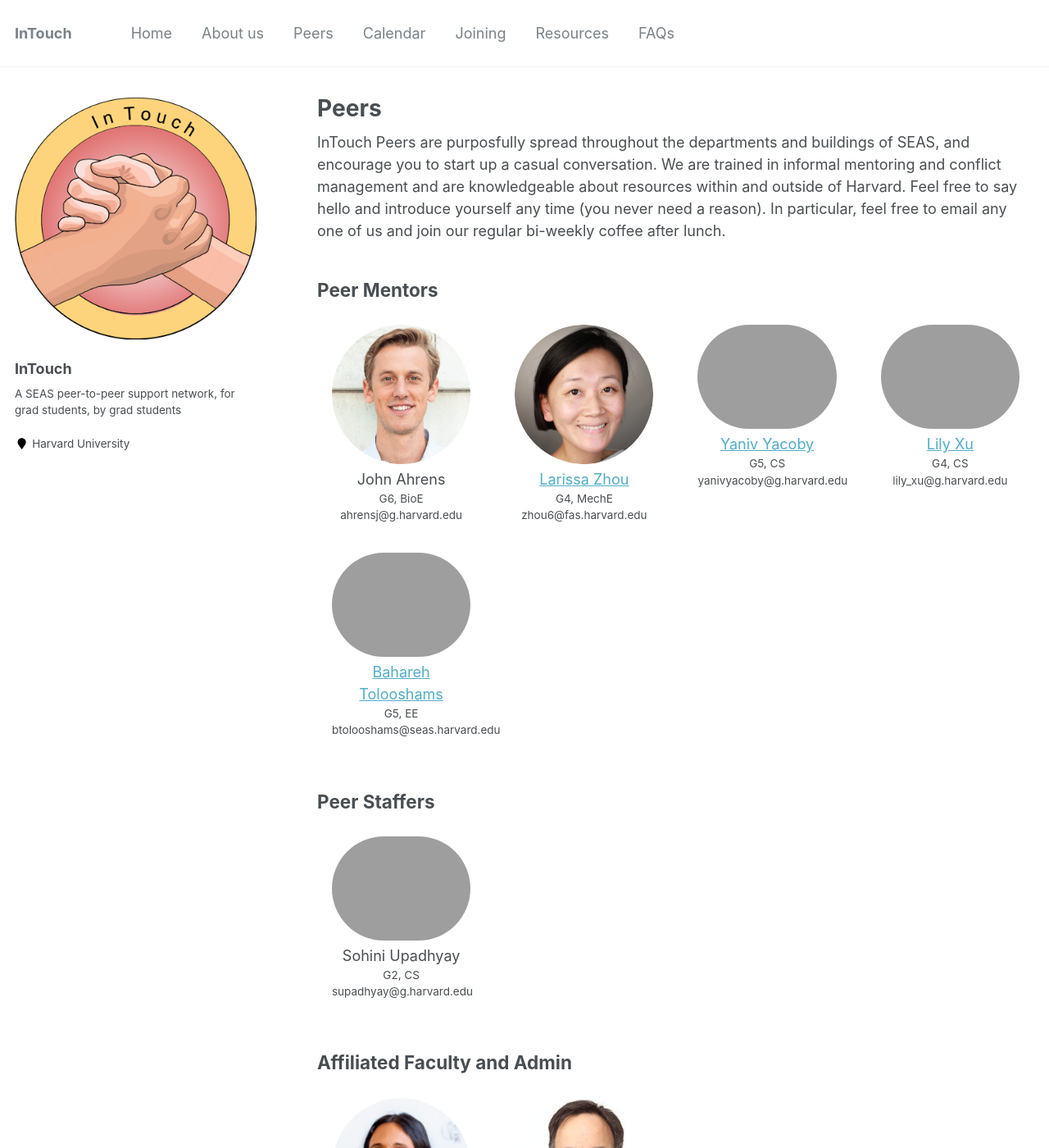
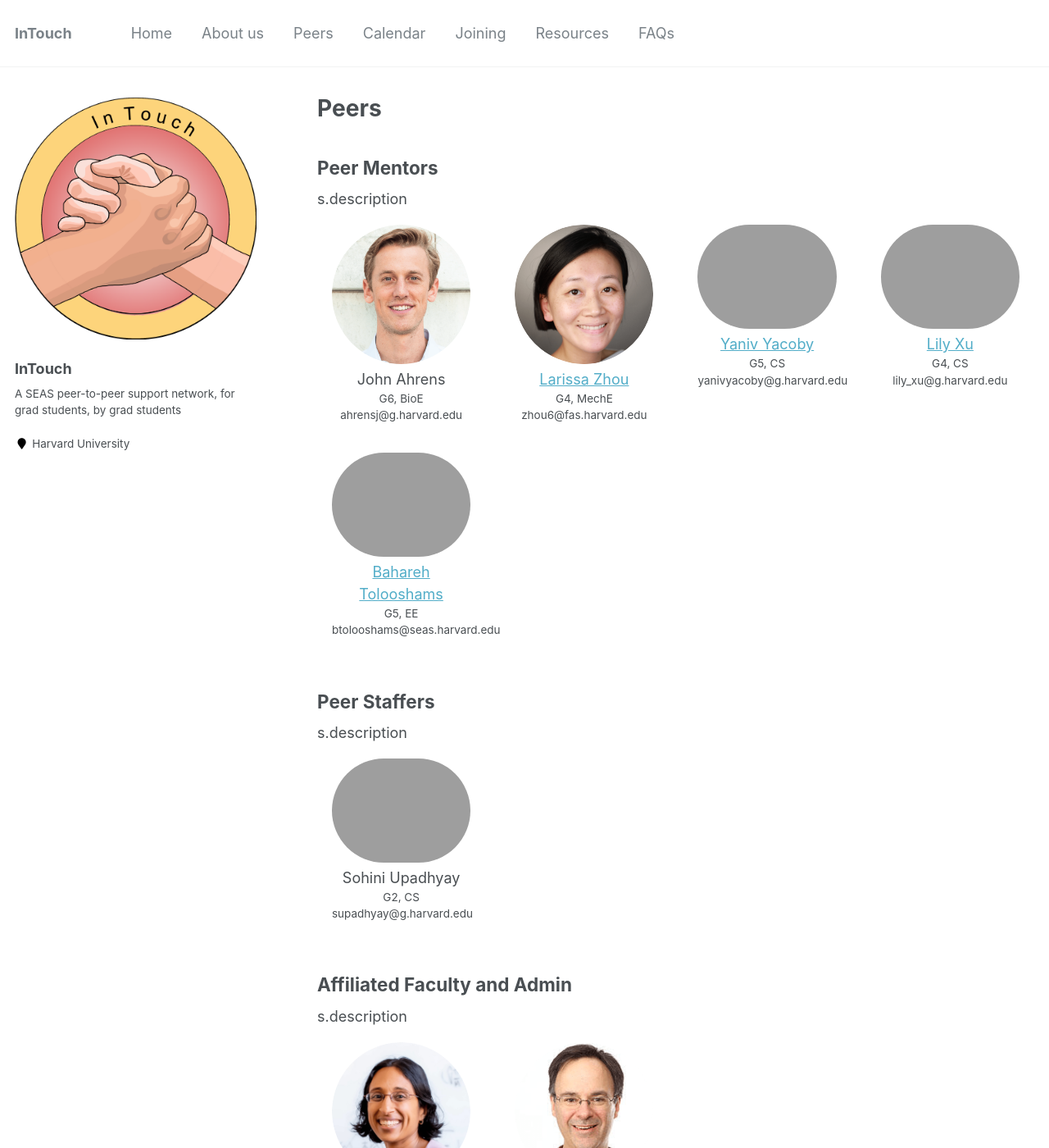
Before and after one commit to harvard-intouch/harvard-intouch.github.io, a Jekyll site: the page built from _pages/people.html, in a window 1280 px wide and 1400 px high. Shown: the whole window at 82% size. Built offline with Jekyll 4.4.1, drawn with Linux system fonts in a browser that asks for light colours.

Commit message:
Update people.html

```diff
--- a/_pages/people.html
+++ b/_pages/people.html
@@ -4,14 +4,10 @@ title: "Peers"
 permalink: /peers/
 ---
 
-InTouch Peers are purposfully spread throughout the departments and buildings of SEAS, and encourage you to start up a casual conversation.
-We are trained in informal mentoring and conflict management and are knowledgeable about resources within and outside of Harvard.
-Feel free to say hello and introduce yourself any time (you never need a reason).
-In particular, feel free to email any one of us and join our regular bi-weekly coffee after lunch.
-
-
 {% for s in site.data.people %}
   <h2>{{ s.section }}</h2>
+
+  <div>s.description</div>
 
   <div class='people'>
     {% for p in s.members %}
```
